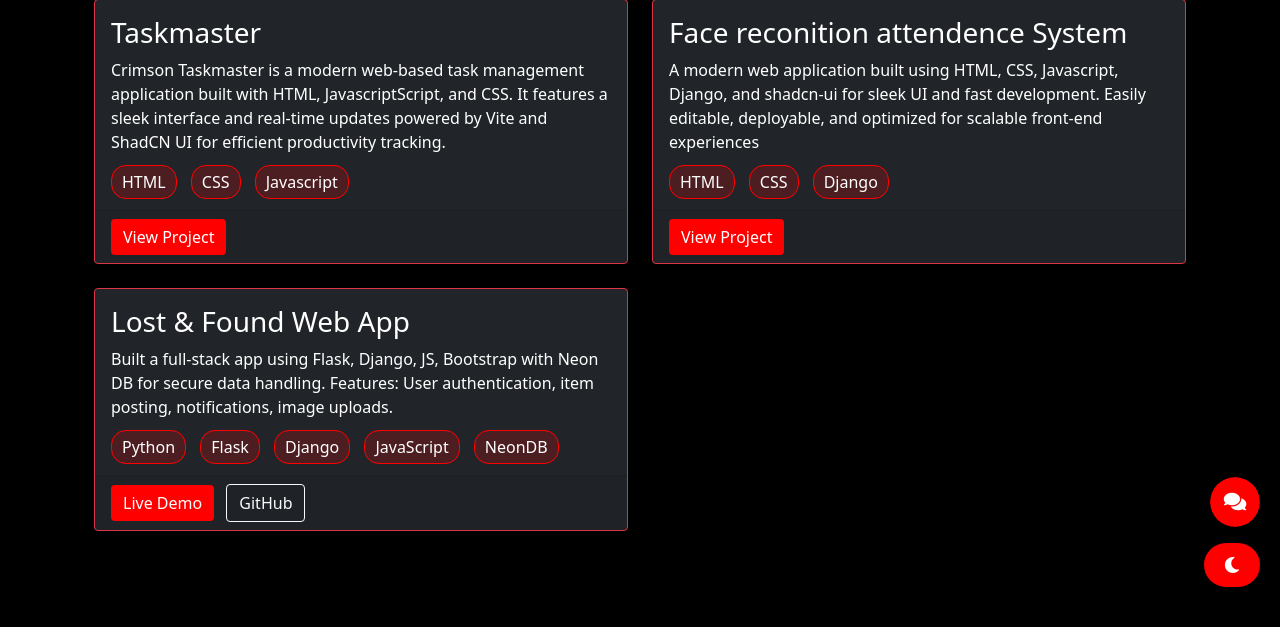
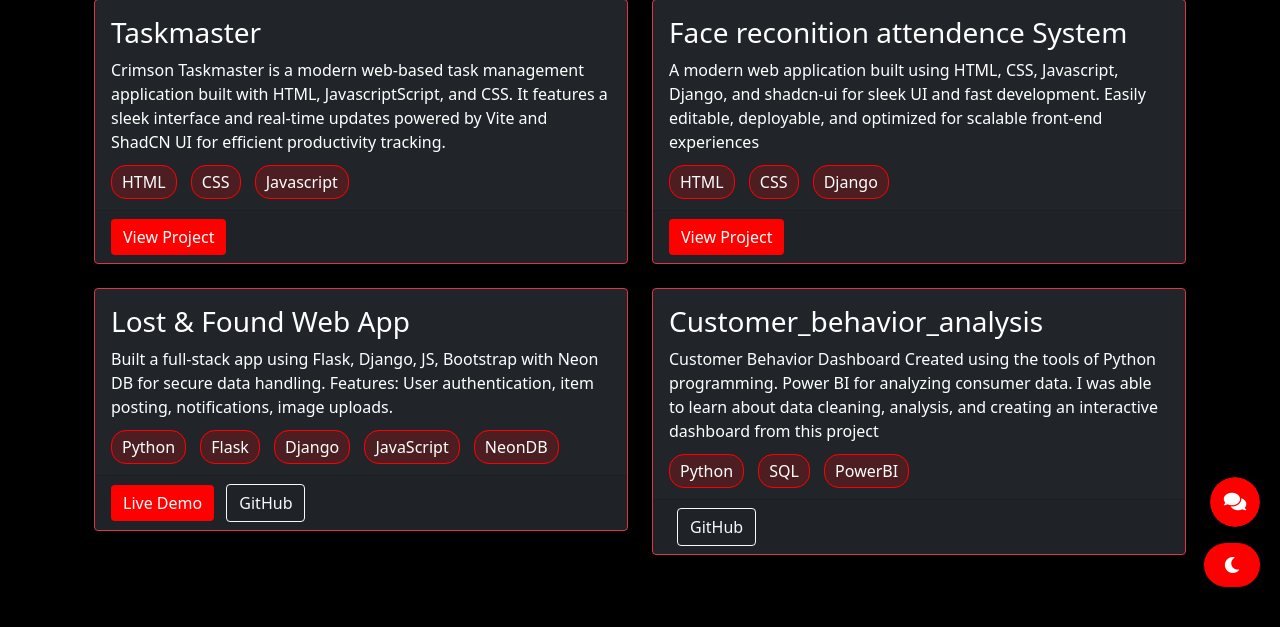
Before and after one commit to abhichavan32/portfolio, a Django app: page /projects/ in a window 1280 px wide. Shown: the part 193-820 px from the top of the page. Before the commit the page ends 780 px from the top, so only its background shows below. Run offline with Django 5.2, Linux system fonts and the light colour scheme.

Commit message:
powerbi project

```diff
--- a/main/templates/main/projects.html
+++ b/main/templates/main/projects.html
@@ -65,6 +65,26 @@
                 </div>
             </div>
         </div>
+        <div class="col-md-6 mb-4 animate__animated animate__zoomIn">
+            <div class="project-card">
+                <div class="card bg-dark text-white border-danger h-100">
+                    <div class="card-body">
+                        <h3 class="card-title">Customer_behavior_analysis</h3>
+                        <p class="card-text">Customer Behavior Dashboard
+Created using the tools of Python programming. Power BI for analyzing consumer data.
+I was able to learn about data cleaning, analysis, and creating an interactive dashboard from this project</p>
+                        <div class="mt-3">
+                            <span class="tech-badge">Python</span>
+                            <span class="tech-badge">SQL</span>
+                            <span class="tech-badge">PowerBI</span>
+                        </div>
+                    </div>
+                    <div class="card-footer">
+                        <a href="https://github.com/abhichavan32/Customer_behavior_analysis" class="btn btn-outline-light ms-2">GitHub</a>
+                    </div>
+                </div>
+            </div>
+        </div>
     </div>
 </div>
 
```
